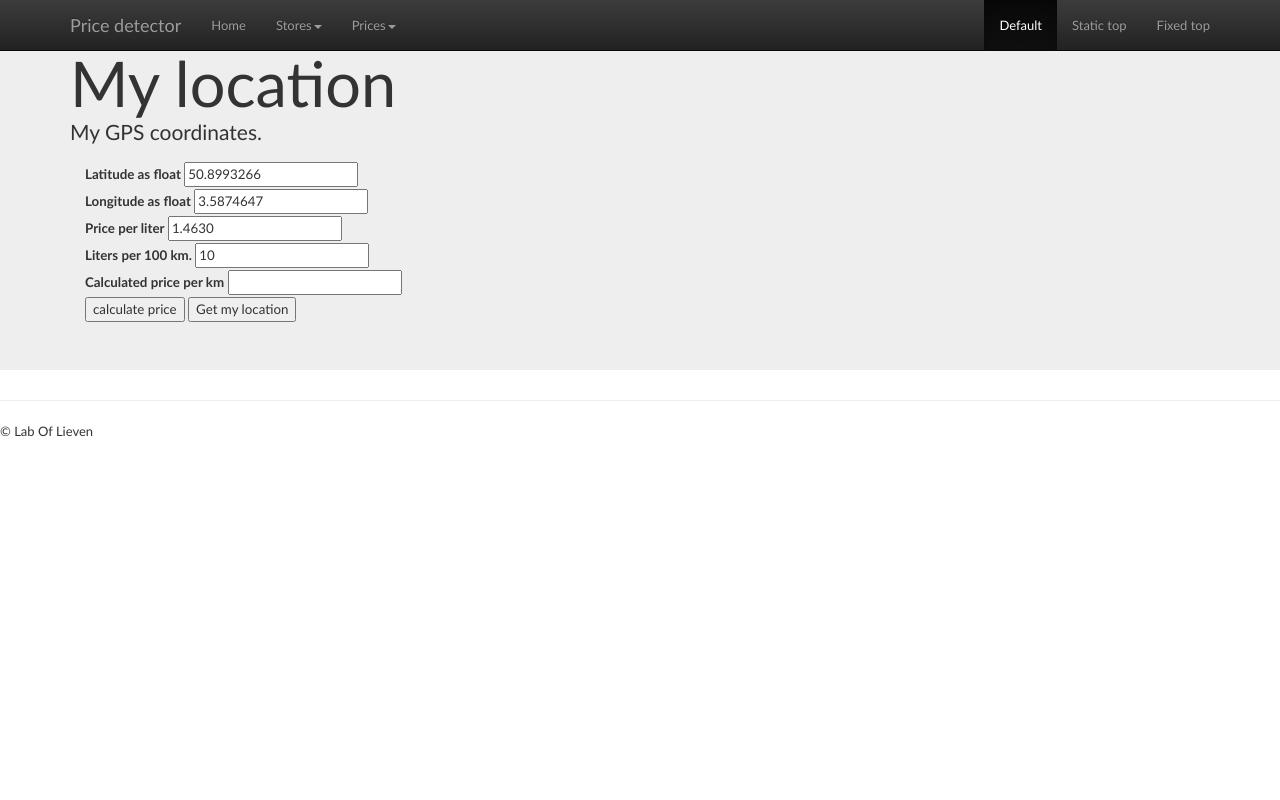
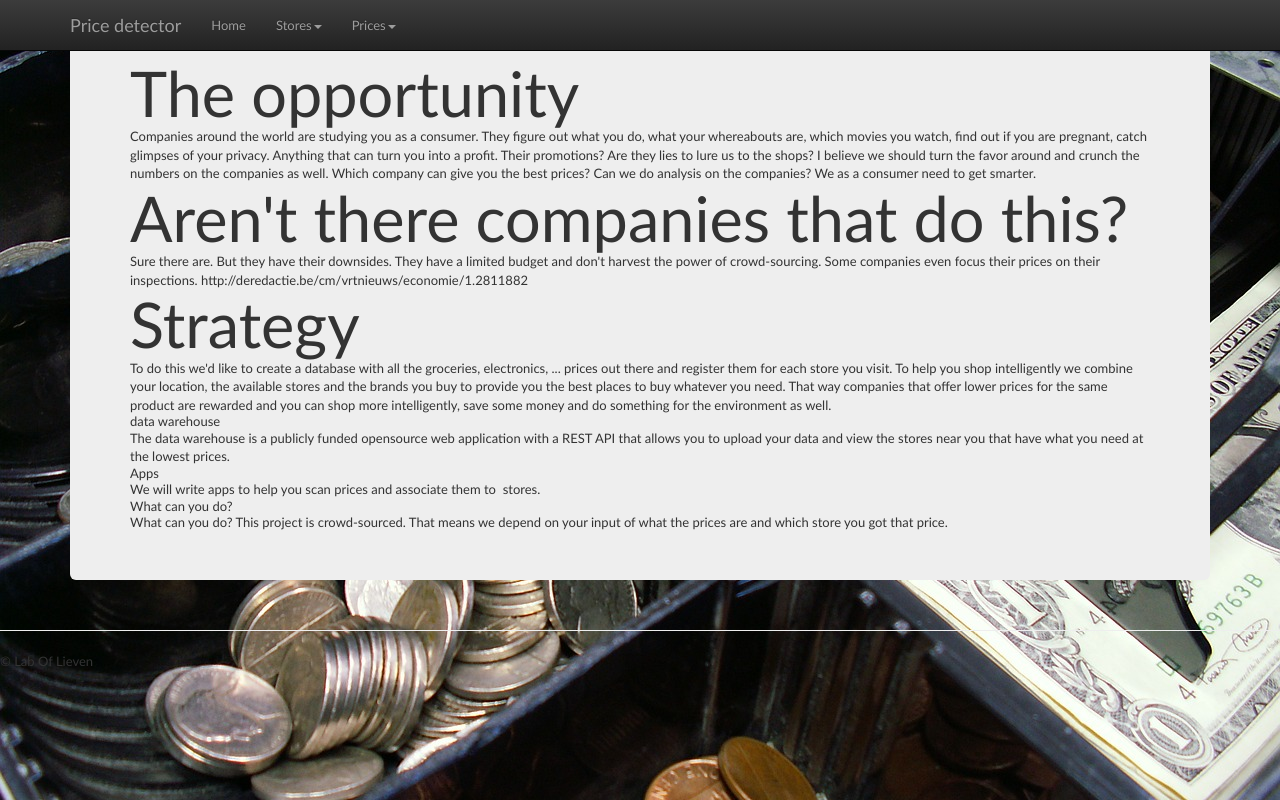
Before and after one commit to denshade/RelativePrice, a PHP site: page /RelativePrice/public_html/index.html in a window 1280 px wide. Run offline with PHP 8.4, Linux system fonts and the light colour scheme; some libraries are stand-ins or nearby versions.

Commit message:
background + refactor some

```diff
--- a/RelativePrice/public_html/css/jq.css
+++ b/RelativePrice/public_html/css/jq.css
@@ -1,5 +1,5 @@
 body,div,h1{font-family:'trebuchet ms', verdana, arial;margin:0;padding:0;}
-body{background-color:#fff;color:#333;font-size:small;margin:0;padding:0;}
+body{background-color:#fff;color:#333;font-size:small;margin:0;padding:0;background-image: url("../img/cash-register.jpg"); background-repeat: no-repeat;background-size: 100%;}
 h1{font-size:large;font-weight:400;margin:0;}
 h2{color:#333;font-size:small;font-weight:400;margin:0;}
 pre{background-color:#eee;border:1px solid #ddd;border-left-width:5px;color:#333;font-size:small;overflow-x:auto;padding:15px;}
--- a/RelativePrice/public_html/index.html
+++ b/RelativePrice/public_html/index.html
@@ -37,17 +37,8 @@
 
                     $(document).ready(function ()
                     {
-
-	// call the tablesorter plugin
-                        populateStoreTable();
-                        populateStorePriceTable();
                         loadUserData();
-
-
-    });
-    $(document).ajaxComplete(function () {
-         $("#storetable").tablesorter({"sorting" : [[2,1],[0,0]]});
-    });
+                    });
 
         </script>
     </head>
@@ -59,34 +50,31 @@
         <div id="nav-placeholder"></div>
 
         <!-- Main jumbotron for a primary marketing message or call to action -->
-        <div class="jumbotron">
-            <div class="container">
-                <h1>My location</h1>
-                <p>My GPS coordinates.</p>
-                <form onsubmit="recalculate(); return false;">
-                    <div class="col-md-9">
-                        <label for="latitude_float">Latitude as float</label>
-                        <input  id="latitude_float" type="text" value="50.8993266">
-                        <div>
-                            <label for="longitude_float">Longitude as float</label>
-                            <input  id="longitude_float" type="text" value="3.5874647">
-                        </div>
-                        <div>
-                            <label for="priceFuelPerLiter">Price per liter</label>
-                            <input id="priceFuelPerLiter" type="text" value="1.4630">
-                        </div>
-                        <div>
-                            <label for="fuelEfficiency">Liters per 100 km.</label>
-                            <input id="fuelEfficiency" type="text" value="10">
-                        </div>
-                        <div>
-                            <label for="pricePerKm">Calculated price per km</label>
-                            <input id="pricePerKm" type="text" readonly>
-                        </div>
-                        <input type="submit" value="calculate price"/>
-                        <input type="button" value="Get my location" name="location" onclick="getMyLocation()"/>
-                    </div>
-                </form >
+        <div class="container">
+           <div class="jumbotron">
+                <h1>The opportunity</h1>
+Companies around the world are studying you as a consumer. They figure out what you do, what your whereabouts are, which movies you watch, find out if you are pregnant, catch glimpses of your privacy. Anything that can turn you into a profit.
+
+Their promotions? Are they lies to lure us to the shops?
+
+I believe we should turn the favor around and crunch the numbers on the companies as well. Which company can give you the best prices? Can we do analysis on the companies? We as a consumer need to get smarter.
+<h1>Aren't there companies that do this?</h1>
+Sure there are. But they have their downsides. They have a limited budget and don't harvest the power of crowd-sourcing. Some companies even focus their prices on their inspections.
+
+http://deredactie.be/cm/vrtnieuws/economie/1.2811882
+
+
+<h1>Strategy</h1>
+To do this we'd like to create a database with all the groceries, electronics, ... prices out there and register them for each store you visit. To help you shop intelligently we combine your location, the available stores and the brands you buy to provide you the best places to buy whatever you need.
+
+That way companies that offer lower prices for the same product are rewarded and you can shop more intelligently, save some money and do something for the environment as well.
+<h2>data warehouse</h2>
+The data warehouse is a publicly funded opensource web application with a REST API that allows you to upload your data and view the stores near you that have what you need at the lowest prices.
+<h2>Apps</h2>
+We will write apps to help you scan prices and associate them to  stores.
+<h2>What can you do?</h2>
+What can you do? This project is crowd-sourced. That means we depend on your input of what the prices are and which store you got that price.
+
             </div>
         </div>
         <hr>
--- a/RelativePrice/public_html/navigation.html
+++ b/RelativePrice/public_html/navigation.html
@@ -1,3 +1,4 @@
+<div>
 <nav class="navbar navbar-inverse navbar-fixed-top" role="navigation">
     <div class="container">
         <div class="navbar-header">
@@ -27,11 +28,11 @@
                     </ul>
                 </li>
             </ul>
-              <ul class="nav navbar-nav navbar-right">
-                <li class="active"><a href="./">Default <span class="sr-only">(current)</span></a></li>
-                <li><a href="../navbar-static-top/">Static top</a></li>
-                <li><a href="../navbar-fixed-top/">Fixed top</a></li>
-              </ul>
         </div>
     </div>
 </nav>
+
+<p/>
+<p/>
+
+</div>
--- a/RelativePrice/public_html/stores.html
+++ b/RelativePrice/public_html/stores.html
@@ -51,8 +51,6 @@
             <p class="browserupgrade">You are using an <strong>outdated</strong> browser. Please <a href="http://browsehappy.com/">upgrade your browser</a> to improve your experience.</p>
         <![endif]-->
         <div id="nav-placeholder"></div>
-
-
 
         <div class="container">
             <h1>Store details</h1>
```
Also changed, not shown: RelativePrice/nbproject/private/private.xml (+2 -5 lines), RelativePrice/public_html/css/main.css (line endings or trailing spaces), RelativePrice/public_html/img/cash-register.jpg (added), 1 other file. Lines whose indentation alone changed are shown as unchanged.
